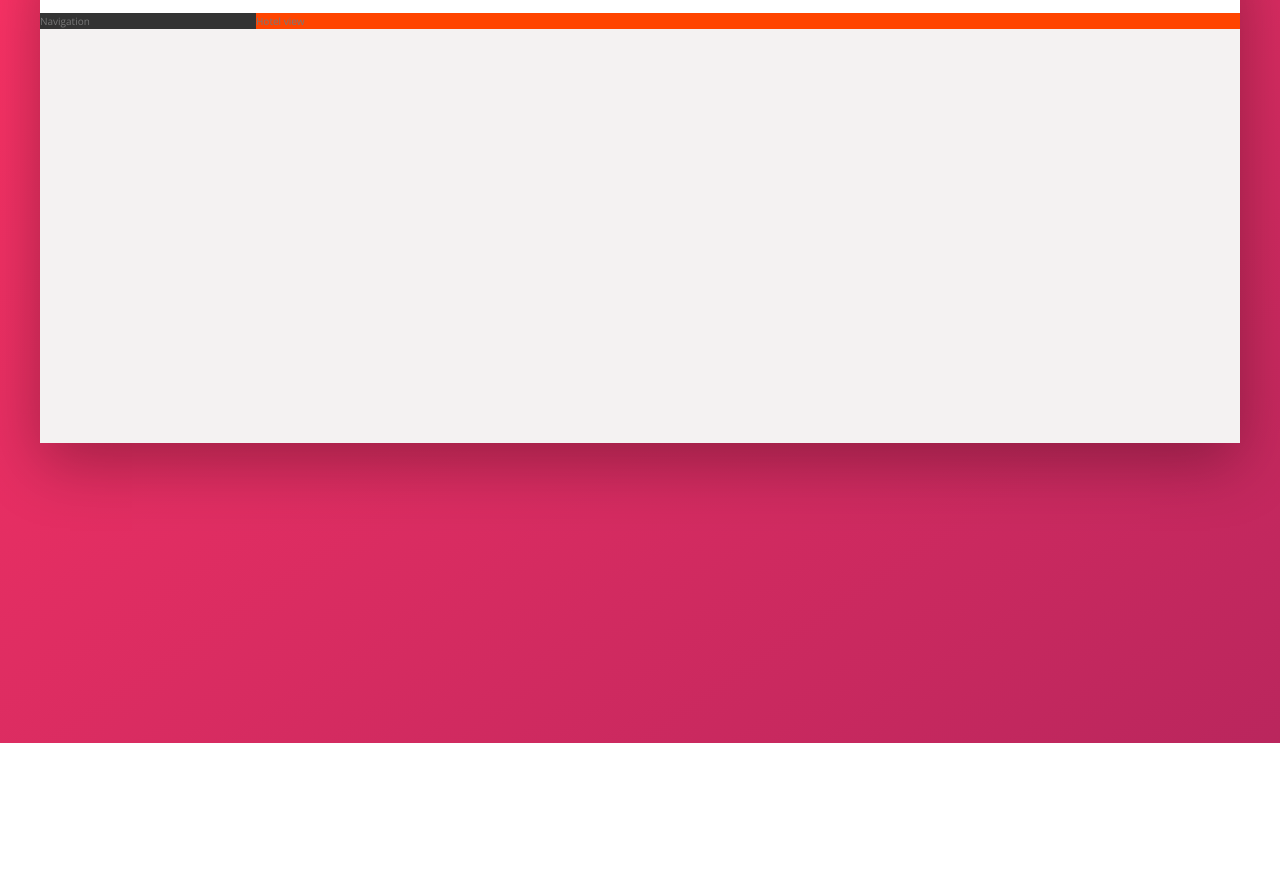
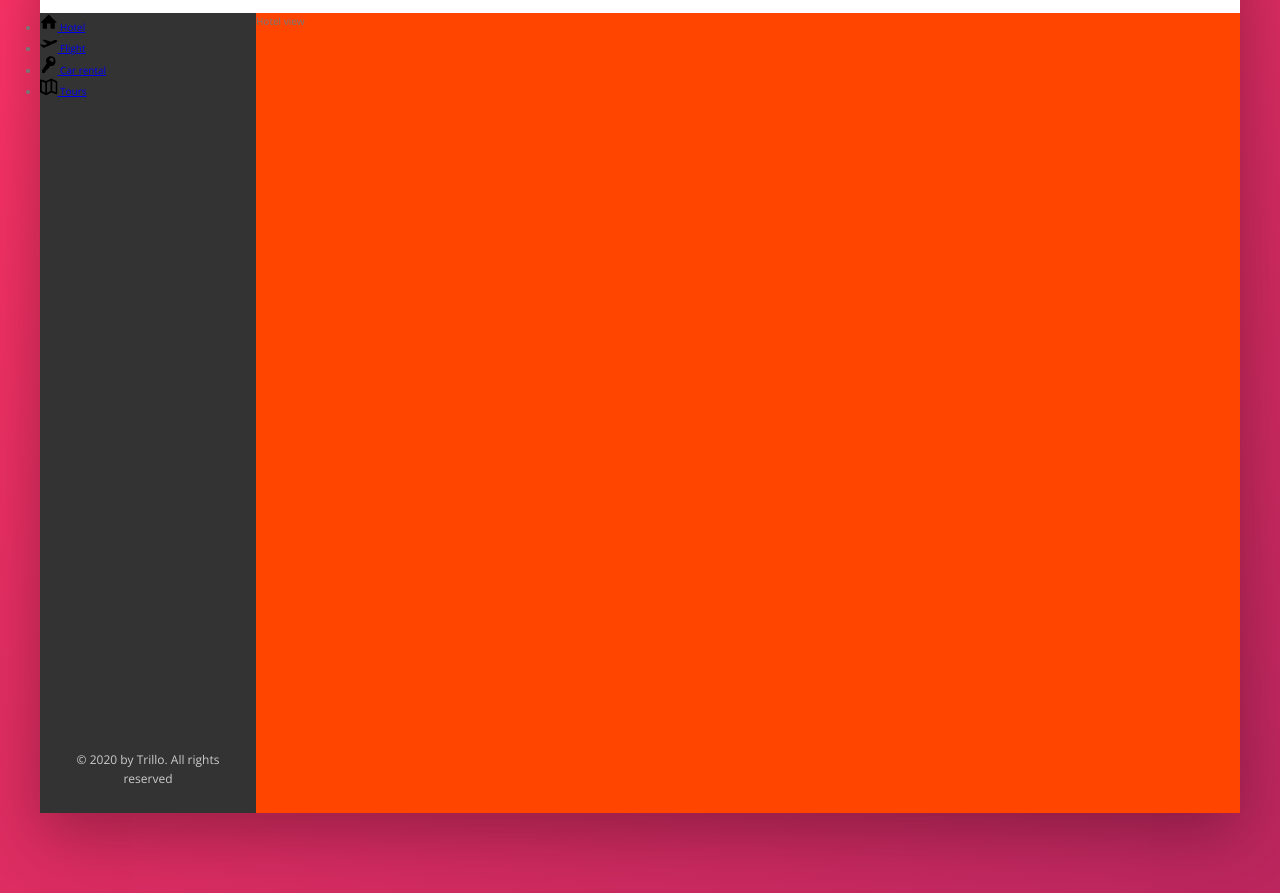
Before and after one commit to CarlosGRJ/Trillo-project, a website: page index.html in a window 1280 px wide. Shown: the part 137-1030 px from the top of the page. Before the commit the page ends 880 px from the top, so only its background shows below. Drawn offline with nearby package versions, Linux system fonts and the light colour scheme.

Commit message:
Building Navigation pt1

```diff
--- a/index.html
+++ b/index.html
@@ -46,8 +46,48 @@
 
             <div class="content">
                 <nav class="sidebar">
-                    Navigation
+                    <ul class="side-nav">
+                        <li class="side-nav__item">
+                            <a href="#" class="side-nav__link">
+                                <svg class="side-nav__icon">
+                                    <use xlink:href="img/sprite.svg#icon-home"></use>
+                                </svg>
+                                <span>Hotel</span>
+                            </a>
+                        </li>
+                        <li class="side-nav__item">
+                            <a href="#" class="side-nav__link">
+                                <svg class="side-nav__icon">
+                                    <use xlink:href="img/sprite.svg#icon-aircraft-take-off"></use>
+                                </svg>
+                                <span>Flight</span>
+                            </a>
+                        </li>
+                        <li class="side-nav__item">
+                            <a href="#" class="side-nav__link">
+                                <svg class="side-nav__icon">
+                                    <use xlink:href="img/sprite.svg#icon-key"></use>
+                                </svg>
+                                <span>Car rental</span>
+                            </a>
+                        </li>
+                        <li class="side-nav__item">
+                            <a href="#" class="side-nav__link">
+                                <svg class="side-nav__icon">
+                                    <use xlink:href="img/sprite.svg#icon-map"></use>
+                                </svg>
+                                <span>Tours</span>
+                            </a>
+                        </li>
+                    </ul>
+
+                    <div class="legal">
+                        &copy; 2020 by Trillo. All rights reserved
+                    </div>
                 </nav>
+
+
+
                 <main class="hotel-view">
                     Hotel view
                 </main>
--- a/sass/_components.scss
+++ b/sass/_components.scss
@@ -123,3 +123,32 @@
     }
 
 }
+
+
+///////////////////////////////////////////
+// SIDE NAVIGATION
+.side-nav {
+
+    &__item {
+
+    }
+
+    &__link {
+
+    }
+
+    &__icon {
+        width: 1.75rem;
+        height: 1.75rem;
+    }
+}
+
+
+///////////////////////////////////////////
+// LEGAL TEXT
+.legal {
+    font-size: 1.2rem;
+    color: var(--color-grey-light-4);
+    text-align: center;
+    padding: 2.5rem;
+}
--- a/sass/_layout.scss
+++ b/sass/_layout.scss
@@ -26,11 +26,18 @@
     background-color: var(--color-grey-dark-1);
 
     flex: 0 0 18%;
+
+    display: flex;
+    flex-direction: column;
+    justify-content: space-between;
 }
 
 .hotel-view {
     background-color: #fff;
+
+    //TEST
     background-color: orangered;
+    height: 80rem;
 
     flex: 1;
 }
```
Also changed, not shown: css/style.css.
